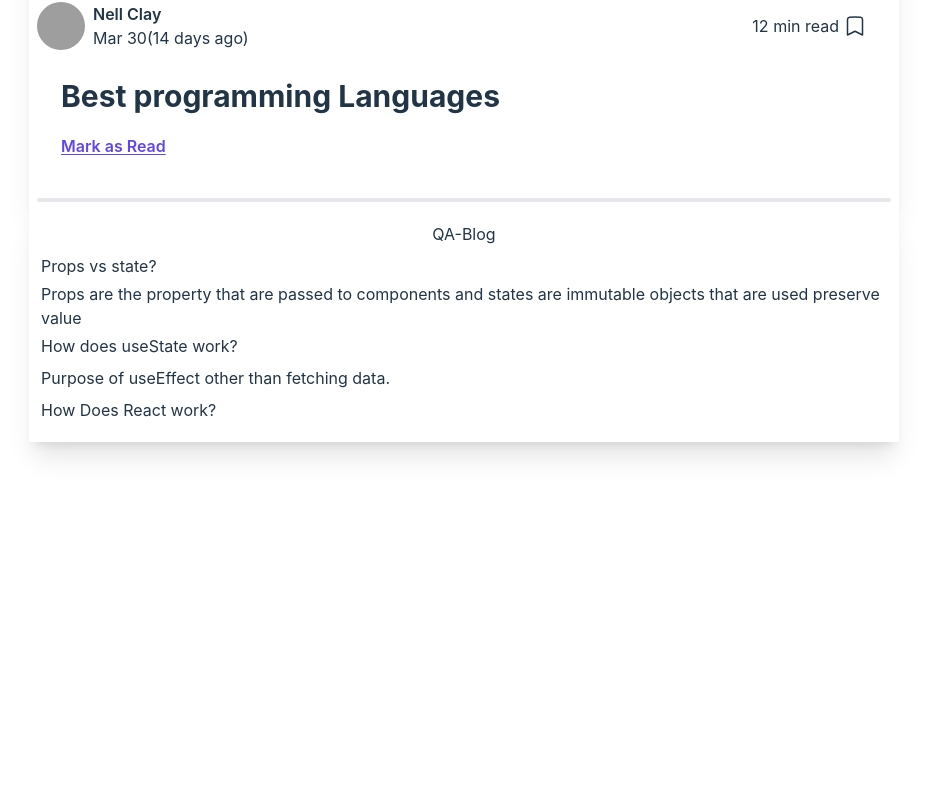
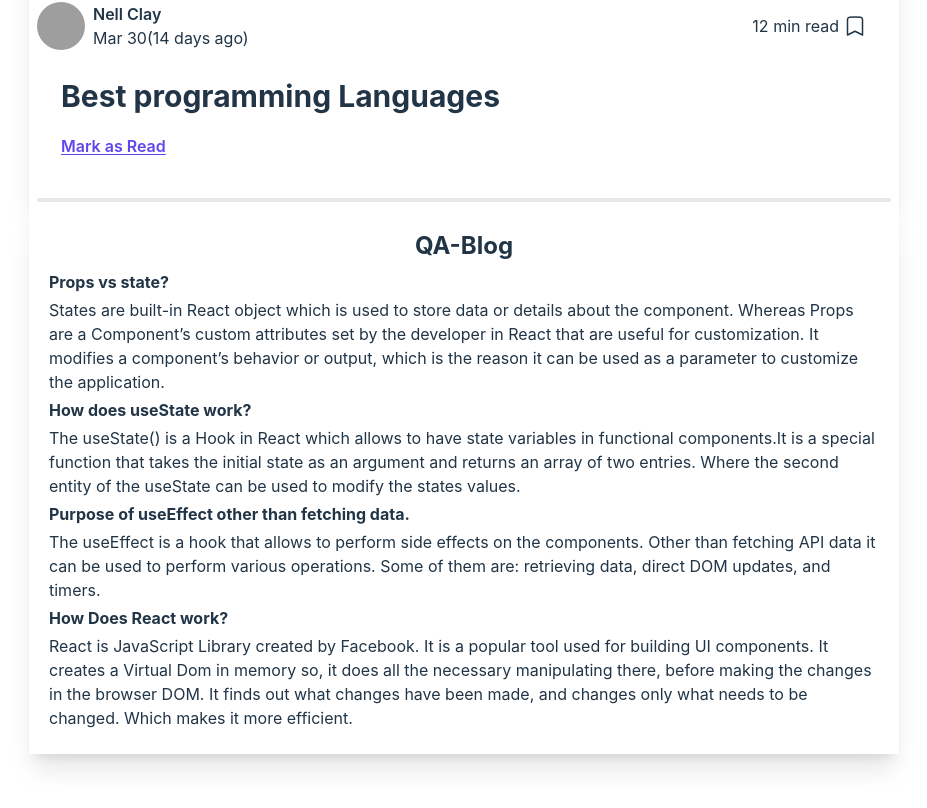
Before and after one commit to Imran-A-K/Cafe-De-Program-, a React (Vite) app: page / in a window 1280 px wide. Shown: the part 2098-2906 px from the top of the page, without its empty margins (23-950 px from the left). Before the commit the page ends 2608 px from the top, so only its background shows below. Built offline with nearby package versions, Linux system fonts and the light colour scheme; grey boxes are pictures that could not be loaded.

Commit message:
completed the QnA blog

```diff
--- a/src/Components/Main/Blog/Blog_Qa/Blog_Qa.jsx
+++ b/src/Components/Main/Blog/Blog_Qa/Blog_Qa.jsx
@@ -2,16 +2,20 @@ import React from 'react'
 
 const Blog_Qa = () => {
   return (
-    <div className='card w-full bg-base-100 shadow-xl rounded-b-none rounded-t-none p-3'>
-        <h1 className='text-center pb-2'>QA-Blog</h1>
-        <h2 className='pb-1'>Props vs state?</h2>
-        <p className="pb-1">Props are the property that are passed to components and states are immutable objects that are used preserve value</p>
-        <h2 className='pb-1'>How does useState work?</h2>
-        <p className="pb-1"></p>
-        <h2 className='pb-1'>Purpose of useEffect other than fetching data.</h2>
-        <p className="pb-1"></p>
-        <h2 className='pb-1'>How Does React work?</h2>
-        <p className="pb-1"></p>
+    <div className='card w-full bg-base-100 shadow-xl rounded-b-none rounded-t-none p-5'>
+        <h1 className='text-center text-2xl pb-2 font-bold'>QA-Blog</h1>
+        <h2 className='pb-1 font-bold'>Props vs state?</h2>
+        <p className="pb-1">States are built-in React object which is used to store data or details about the component. Whereas Props are a Component’s custom attributes set by the developer in React that are useful for customization. It modifies a component’s behavior or output, which is the reason it can be used as a parameter to customize the application.</p>
+        <h2 className='pb-1 font-bold'>How does useState work?</h2>
+        <p className="pb-1">The useState() is a Hook in React which allows to have state variables in functional components.It is a special function that takes the initial state as an argument and returns an array of two entries. Where the second entity of the useState can be used to  modify the states values. </p>
+        <h2 className='pb-1 font-bold'>Purpose of useEffect other than fetching data.</h2>
+        <p className="pb-1"> The useEffect is a hook that allows to perform side effects on the components. Other than fetching API data it can be used to perform various operations. Some of them are:
+        retrieving data, direct DOM updates, and timers.
+        </p>
+
+        <h2 className='pb-1 font-bold'>How Does React work?</h2>
+        <p className="pb-1"> React is JavaScript Library created by Facebook.
+        It is a popular tool used for building UI components. It creates a Virtual Dom in memory so,  it does all the necessary manipulating there, before making the changes in the browser DOM. It finds out what changes have been made, and changes only what needs to be changed. Which makes it more efficient.</p>
 
 
     </div>
```
